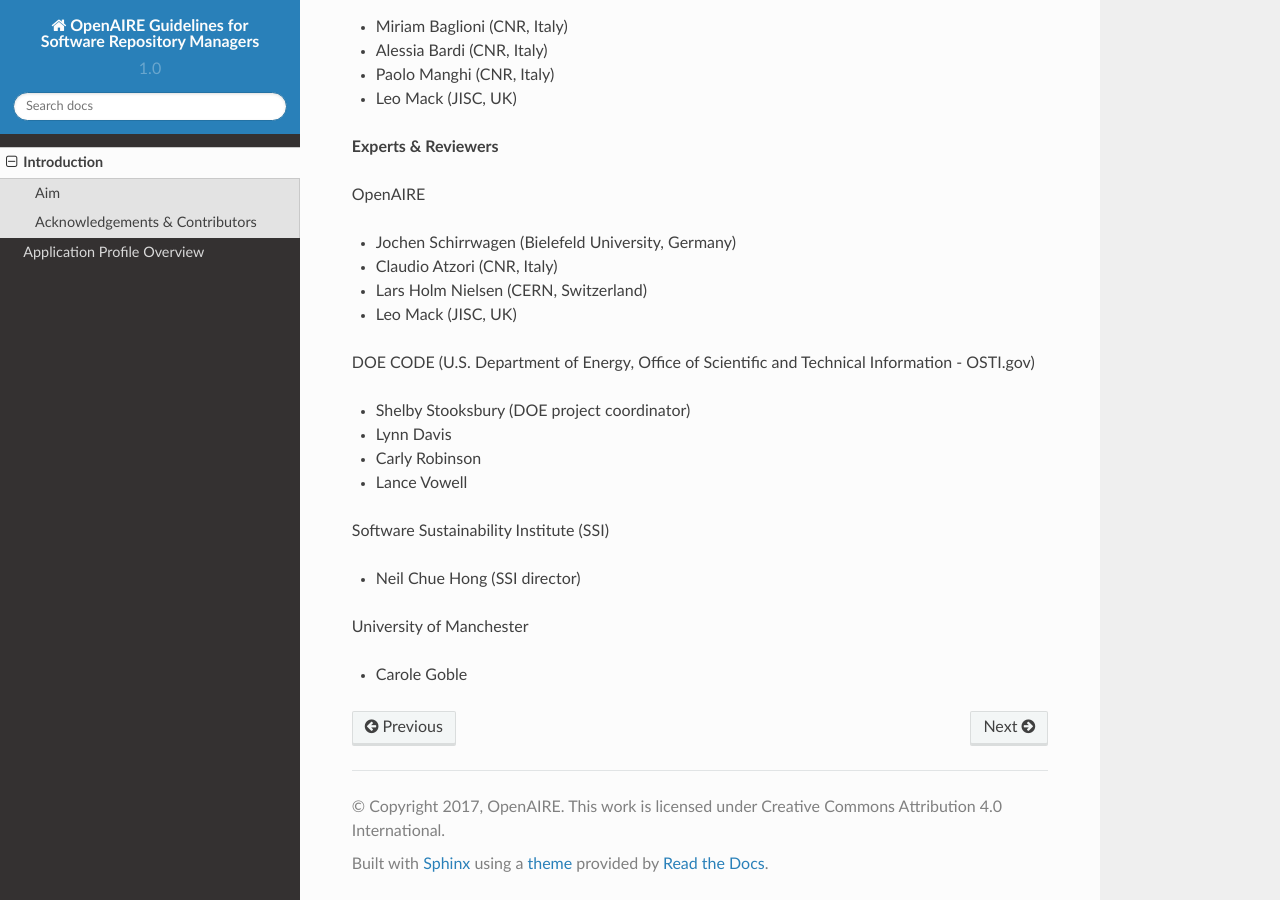
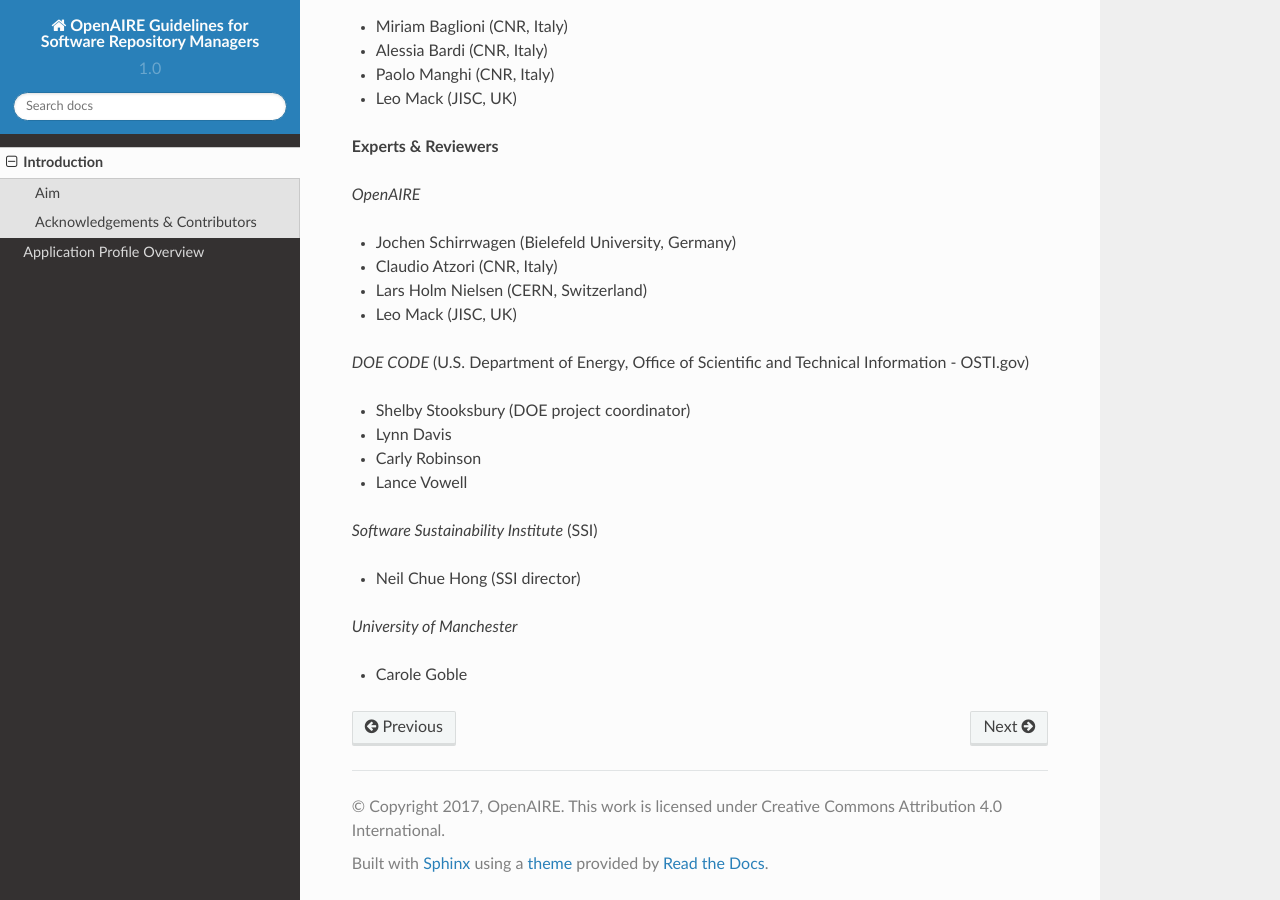
Before and after one commit to mirima2/software_guidelines, a Sphinx documentation site: the page built from docs/source/introduction.rst, in a window 1280 px wide and 900 px high, scrolled down 1121 px. Built offline with Sphinx 7.4.7 and the Read the Docs theme 2.0.0, drawn with Linux system fonts in a browser that asks for light colours.

```diff
--- a/docs/source/introduction.rst
+++ b/docs/source/introduction.rst
@@ -42,24 +42,24 @@ Acknowledgements & Contributors
 
 **Experts & Reviewers**
 
-OpenAIRE
+*OpenAIRE*
 
 * Jochen Schirrwagen (Bielefeld University, Germany)
 * Claudio Atzori (CNR, Italy)
 * Lars Holm Nielsen (CERN, Switzerland)
 * Leo Mack (JISC, UK)
 
-DOE CODE (U.S. Department of Energy, Office of Scientific and Technical Information - OSTI.gov)
+*DOE CODE* (U.S. Department of Energy, Office of Scientific and Technical Information - OSTI.gov)
 
 * Shelby Stooksbury (DOE project coordinator)
 * Lynn Davis
 * Carly Robinson
 * Lance Vowell
 
-Software Sustainability Institute (SSI)
+*Software Sustainability Institute* (SSI)
 
 * Neil Chue Hong (SSI director)
 
-University of Manchester
+*University of Manchester*
 
 * Carole Goble
```
